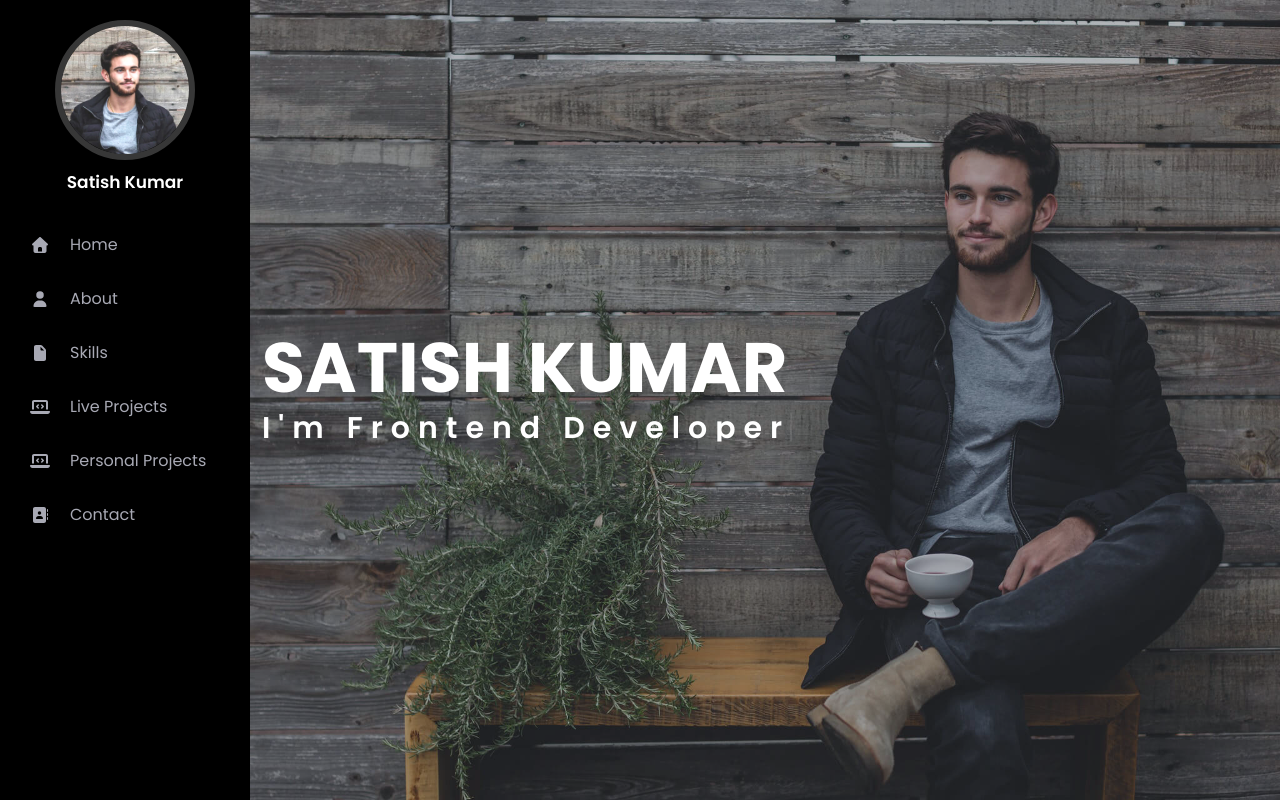
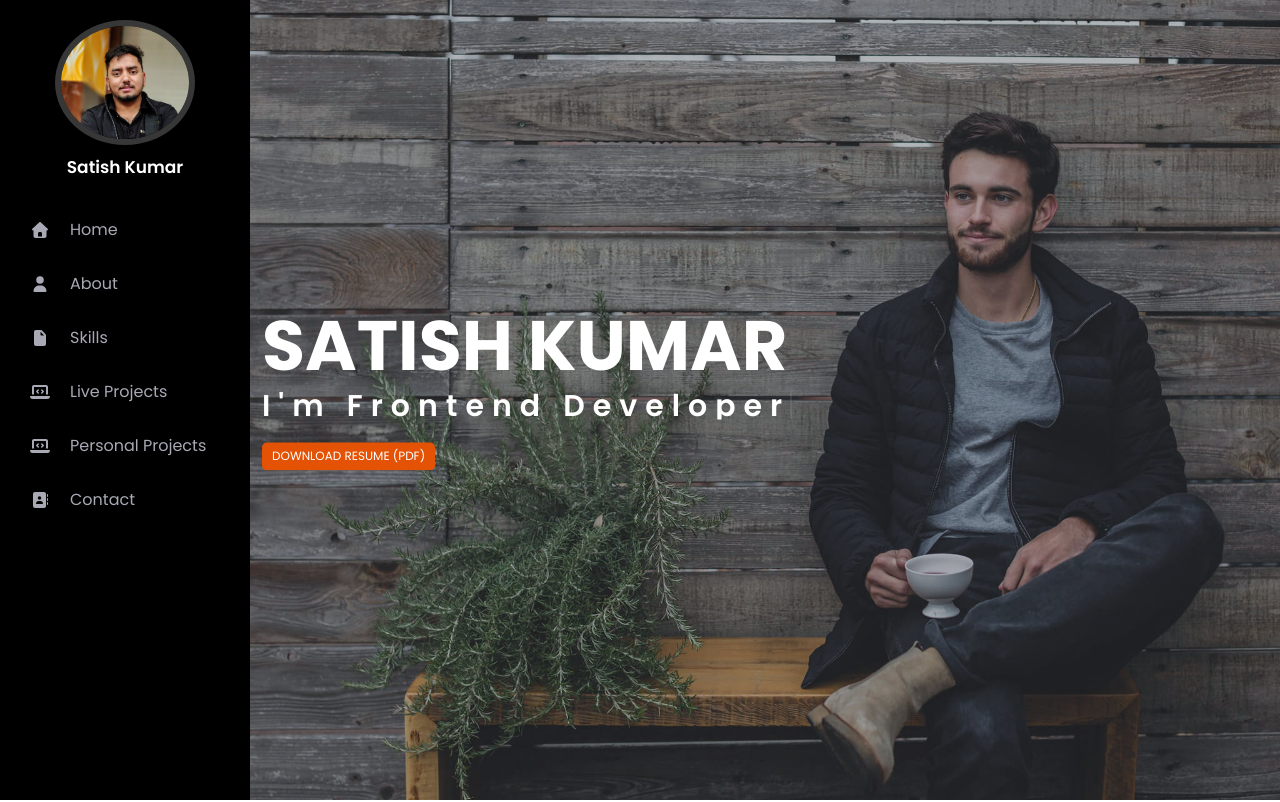
Before and after one commit to satish166/satish-sandhu-portfolio, a Next.js app: page / in a window 1280 px wide. Shown: the top 802 px of the page. Built offline with nearby package versions, Linux system fonts and the light colour scheme.

Commit message:
add resume button

```diff
--- /dev/null
+++ b/app/components/DownloadResumeButton.tsx
@@ -0,0 +1,18 @@
+'use client';
+
+export default function DownloadResumeButton() {
+  const handleDownload = () => {
+    const a = document.createElement('a');
+    a.href = '/satish-resume.pdf';                  // put PDF in /public
+    a.download = 'Satish-Kumar-Resume.pdf';
+    document.body.appendChild(a);
+    a.click();
+    a.remove();
+  };
+
+  return (
+    <button onClick={handleDownload} className="button button-primary">
+      Download Resume (PDF)
+    </button>
+  );
+}
--- a/app/components/pages/main-banner/banner.tsx
+++ b/app/components/pages/main-banner/banner.tsx
@@ -8,7 +8,9 @@ import MyImage from "../../../assets/images/hero-bg.jpg";
 import { FontAwesomeIcon } from "@fortawesome/react-fontawesome";
 
 import { faHouse, faUser, faFile, faAddressBook, faLaptopCode  } from "@fortawesome/free-solid-svg-icons";
+import DownloadResumeButton from "../../DownloadResumeButton";
 export default function MainBanner() {
+
   return (
     <>
       <section className="main-banner" id="home">
@@ -18,6 +20,10 @@ export default function MainBanner() {
            <div className="container banner-content">
               <h1>Satish Kumar</h1>
               <h3 className="cursor typewriter-animation">I'm Frontend Developer</h3>
+              <div className="download-resume mt-3">
+                <DownloadResumeButton />
+              </div>
+
            </div>
       </section>
     </>
```
Also changed, not shown: app/assets/images/my-profile-img.jpg, 1 other file (tests, documents, lock files or other folders).
